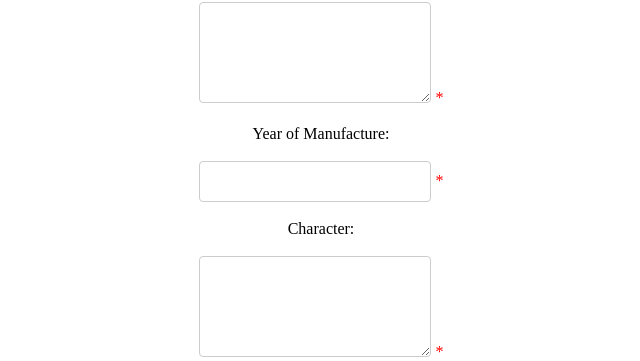
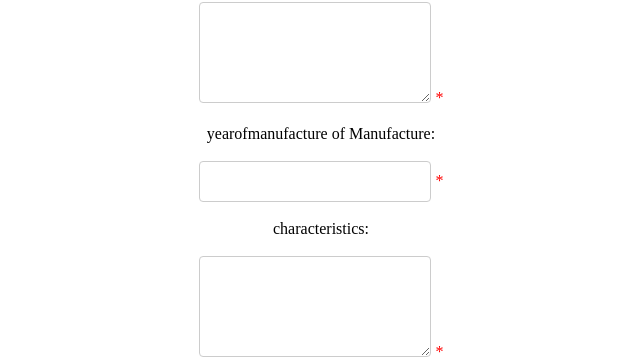
Before and after one commit to sayyidkhan/bikeshop_php, a PHP site: page /bikedetails.php in a window 1280 px wide. Shown: the part 754-1115 px from the top of the page, without its empty margins (339-979 px from the left). Run offline with PHP 8.4, Linux system fonts and the light colour scheme.

Commit message:
message here

```diff
--- a/bikedetails.php
+++ b/bikedetails.php
@@ -137,9 +137,9 @@ p {display: block;
 
 <?php
 // define variables and set to empty values
-// name phone email - serialnumber type description - year of manufacture characteristics condition - website
-$nameErr = $phoneErr = $emailErr = $serialnumErr = $typeErr = $descriptionErr = $yearErr = $characterErr = $conditionErr = "";
-$name = $phone = $email = $serialnum = $type = $description = $year = $character = $condition = "";
+// name phone email - serialnumberber type description - yearofmanufacture of manufacture characteristicsistics condition - website
+$nameErr = $phoneErr = $emailErr = $serialnumberberErr = $typeErr = $descriptionErr = $yearofmanufactureErr = $characteristicsErr = $conditionErr = "";
+$name = $phone = $email = $serialnumber = $type = $description = $yearofmanufacture = $characteristics = $condition = "";
 
 if ($_SERVER["REQUEST_METHOD"] == "POST") {
   if (empty($_POST["name"])) {
@@ -172,13 +172,13 @@ if ($_SERVER["REQUEST_METHOD"] == "POST") {
     }
   }
 
-  if (empty($_POST["serialnum"])) {
-    $serialnumErr = "Serial Number is required";
+  if (empty($_POST["serialnumber"])) {
+    $serialnumberberErr = "Serial Number is required";
   } else {
-    $serialnum = test_input($_POST["serialnum"]);
+    $serialnumber = test_input($_POST["serialnumber"]);
     // check if name only contains letters and whitespace
-    if (!preg_match("/^[[0-9]{2}-[0-9]{3}-[a-z]{3}]*$/",$serialnum)) {
-      $serialnumErr = "Only letters and numbers allowed";
+    if (!preg_match("/^[[0-9]{2}-[0-9]{3}-[a-z]{3}]*$/",$serialnumber)) {
+      $serialnumberberErr = "Only letters and numbers allowed";
     } // \d{2}-\d{3}-[a-z]{3} - a-zA-Z0-9
   }
 
@@ -198,20 +198,20 @@ if ($_SERVER["REQUEST_METHOD"] == "POST") {
     $description = test_input($_POST["description"]);
   }
 
-  if (empty($_POST["year"])) {
-    $yearErr = "Year of Manufacture is required";
+  if (empty($_POST["yearofmanufacture"])) {
+    $yearofmanufactureErr = "yearofmanufacture of Manufacture is required";
   } else {
-    $year = test_input($_POST["year"]);
+    $yearofmanufacture = test_input($_POST["yearofmanufacture"]);
     // check if name only contains letters and whitespace
-    if (!preg_match("/^[0-9]*$/",$year)) {
-      $yearErr = "Only numbers allowed";
+    if (!preg_match("/^[0-9]*$/",$yearofmanufacture)) {
+      $yearofmanufactureErr = "Only numbers allowed";
     }
   }
 
-  if (empty($_POST["character"])) {
-    $typeErr = "Characteristics is required";
+  if (empty($_POST["characteristics"])) {
+    $typeErr = "characteristicsistics is required";
   } else {
-    $character = test_input($_POST["character"]);
+    $characteristics = test_input($_POST["characteristics"]);
   }
 
   if (empty($_POST["condition"])) {
@@ -242,8 +242,8 @@ function test_input($data) {
   E-mail:<br><br> <input type="text" name="email" value="<?php echo $email;?>">
   <span class="error">* <?php echo $emailErr;?></span>
   <br><br>
-  Serial Number:<br><br> <input type="text" name="serialnum" value="<?php echo $serialnum;?>">
-  <span class="error">* <?php echo $serialnumErr;?></span>
+  Serial Number:<br><br> <input type="text" name="serialnumber" value="<?php echo $serialnumber;?>">
+  <span class="error">* <?php echo $serialnumberberErr;?></span>
   <br><br>
   Type:<br><br> <input type="text" name="type" value="<?php echo $type;?>">
   <span class="error">* <?php echo $typeErr;?></span>
@@ -251,11 +251,11 @@ function test_input($data) {
   Description:<br><br> <textarea name="description" rows="5" cols="40"><?php echo $description;?></textarea>
   <span class="error">* <?php echo $nameErr;?></span>
   <br><br>
-  Year of Manufacture:<br><br> <input type="number_format" name="year" value="<?php echo $year;?>">
-  <span class="error">* <?php echo $yearErr;?></span>
+  yearofmanufacture of Manufacture:<br><br> <input type="number_format" name="yearofmanufacture" value="<?php echo $yearofmanufacture;?>">
+  <span class="error">* <?php echo $yearofmanufactureErr;?></span>
   <br><br>
-  Character:<br><br> <textarea name="character" rows="5" cols="40"><?php echo $character;?></textarea>
-  <span class="error">* <?php echo $characterErr;?></span>
+  characteristics:<br><br> <textarea name="characteristics" rows="5" cols="40"><?php echo $characteristics;?></textarea>
+  <span class="error">* <?php echo $characteristicsErr;?></span>
   <br><br>
   Condition:<br><br> <textarea name="condition" rows="5" cols="40"><?php echo $condition;?></textarea>
   <span class="error">* <?php echo $conditionErr;?></span>
@@ -277,15 +277,15 @@ $phone = "Phone: ".$_POST['phone']."
 ";
 $email = "E-mail: ".$_POST['email']."
 ";
-$serialnum = "Serial NumBER: ".$_POST['serialnum']."
+$serialnumber = "Serial NumBER: ".$_POST['serialnumber']."
 ";
 $type = "Type: ".$_POST['type']."
 ";
 $description = "Description: ".$_POST['description']."
 ";
-$year = "Year of Manufacture: ".$_POST['year']."
+$yearofmanufacture = "yearofmanufacture of Manufacture: ".$_POST['yearofmanufacture']."
 ";
-$character = "Characteristics: ".$_POST['character']."
+$characteristics = "characteristicsistics: ".$_POST['characteristics']."
 ";
 $condition = "Condition: ".$_POST['condition']."
 ";
@@ -293,11 +293,11 @@ $file=fopen("BikesforSale.txt", "a");
 fwrite($file, $name);
 fwrite($file, $phone);
 fwrite($file, $email);
-fwrite($file, $serialnum);
+fwrite($file, $serialnumber);
 fwrite($file, $type);
 fwrite($file, $description);
-fwrite($file, $year);
-fwrite($file, $character);
+fwrite($file, $yearofmanufacture);
+fwrite($file, $characteristics);
 fwrite($file, $condition);
 fwrite($file, "\n");
 fclose($file);
```
